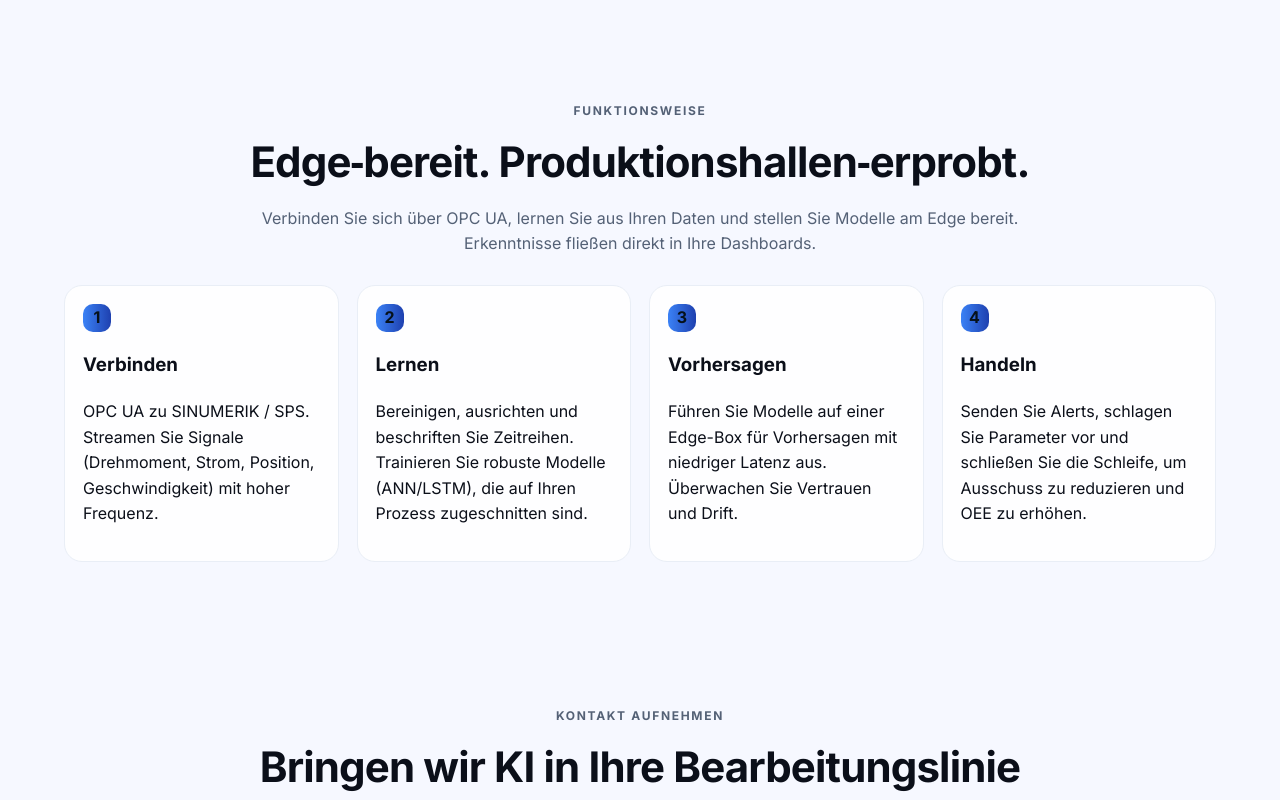
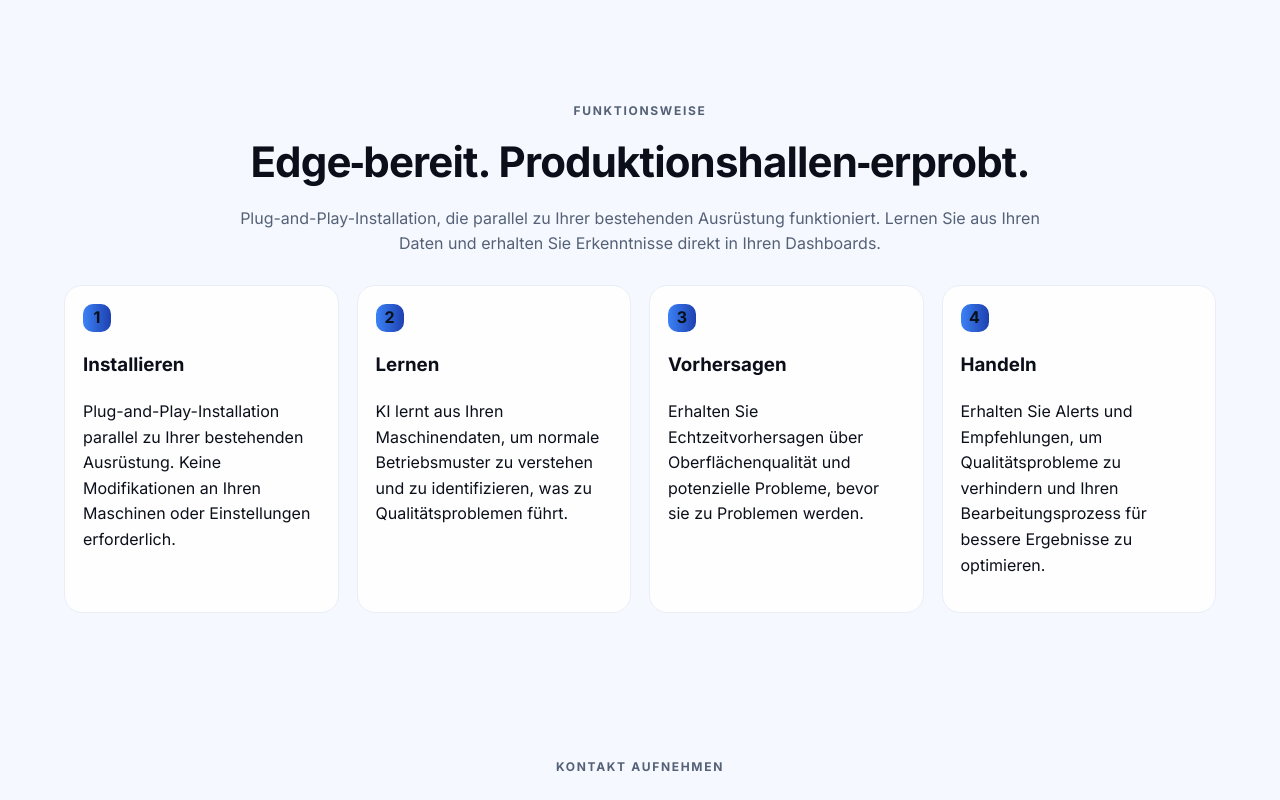
Before and after one commit to sajjad-phd/toleron-site, a plain HTML site: page index.html in a window 1280 px wide. Shown: the part 1264-2064 px from the top of the page. Drawn offline with Linux system fonts and the light colour scheme.

Commit message:
Focus on benefits and plug-and-play installation, remove technical details

```diff
--- a/index.html
+++ b/index.html
@@ -204,7 +204,7 @@
     <div class="section-head reveal">
       <span class="badge" data-en="Built for production floors" data-de="Für Produktionshallen entwickelt"><span class="dot"></span> Built for production floors</span>
       <h1><span class="gradient-text" data-en="Precision AI for Machining" data-de="Präzisions-KI für die Bearbeitung">Precision AI for Machining</span></h1>
-      <p data-en="Connect your CNCs, learn from real machine signals, and act in real time. Toleron predicts surface quality, flags anomalies, and helps you hit tolerance — first time, every time." data-de="Verbinden Sie Ihre CNC-Maschinen, lernen Sie aus echten Maschinensignalen und handeln Sie in Echtzeit. Toleron sagt Oberflächenqualität voraus, erkennt Anomalien und hilft Ihnen, Toleranzen zu treffen — beim ersten Mal, jedes Mal.">Connect your CNCs, learn from real machine signals, and act in real time. Toleron predicts surface quality, flags anomalies, and helps you hit tolerance — first time, every time.</p>
+      <p data-en="Monitor your machines without changing settings or modifying equipment. Toleron predicts surface quality, flags anomalies, and helps you hit tolerance — first time, every time." data-de="Überwachen Sie Ihre Maschinen ohne Änderung der Einstellungen oder Modifikation der Ausrüstung. Toleron sagt Oberflächenqualität voraus, erkennt Anomalien und hilft Ihnen, Toleranzen zu treffen — beim ersten Mal, jedes Mal.">Monitor your machines without changing settings or modifying equipment. Toleron predicts surface quality, flags anomalies, and helps you hit tolerance — first time, every time.</p>
       <div class="cta">
         <a class="btn btn-primary" data-mail href="#" data-en="Request a demo" data-de="Demo anfordern">
           <svg class="icon" viewBox="0 0 24 24" fill="none" stroke="currentColor" stroke-width="2"><path d="M4 4h16v16H4z"/><path d="M22 6l-10 7L2 6"/></svg>
@@ -219,7 +219,7 @@
 
     <div class="hero-card reveal">
       <div class="stats">
-        <div class="stat"><div class="num">1 kHz+</div><div class="cap" data-en="Signal sampling" data-de="Signalerfassung">Signal sampling</div></div>
+        <div class="stat"><div class="num">Real-time</div><div class="cap" data-en="Monitoring" data-de="Überwachung">Monitoring</div></div>
         <div class="stat"><div class="num">↓ 30%</div><div class="cap" data-en="Scrap & rework" data-de="Ausschuss & Nacharbeit">Scrap & rework</div></div>
         <div class="stat"><div class="num">↑ OEE</div><div class="cap" data-en="Across critical cells" data-de="Über kritische Zellen">Across critical cells</div></div>
       </div>
@@ -272,29 +272,29 @@
       <div class="section-head reveal">
         <div class="eyebrow" data-en="How it works" data-de="Funktionsweise">How it works</div>
         <h2 data-en="Edge‑ready. Shop‑floor proof." data-de="Edge‑bereit. Produktionshallen‑erprobt.">Edge‑ready. Shop‑floor proof.</h2>
-        <p class="lead" data-en="Connect via OPC UA, learn on your data, and deploy models on the edge. Insights flow straight into your dashboards." data-de="Verbinden Sie sich über OPC UA, lernen Sie aus Ihren Daten und stellen Sie Modelle am Edge bereit. Erkenntnisse fließen direkt in Ihre Dashboards.">Connect via OPC UA, learn on your data, and deploy models on the edge. Insights flow straight into your dashboards.</p>
+        <p class="lead" data-en="Plug-and-play installation that works alongside your existing equipment. Learn from your data and get insights directly in your dashboards." data-de="Plug-and-Play-Installation, die parallel zu Ihrer bestehenden Ausrüstung funktioniert. Lernen Sie aus Ihren Daten und erhalten Sie Erkenntnisse direkt in Ihren Dashboards.">Plug-and-play installation that works alongside your existing equipment. Learn from your data and get insights directly in your dashboards.</p>
       </div>
 
       <div class="timeline">
         <div class="step reveal">
           <div class="num">1</div>
-          <h3 data-en="Connect" data-de="Verbinden">Connect</h3>
-          <p data-en="OPC UA to SINUMERIK / PLCs. Stream signals (torque, current, position, speed) at high frequency." data-de="OPC UA zu SINUMERIK / SPS. Streamen Sie Signale (Drehmoment, Strom, Position, Geschwindigkeit) mit hoher Frequenz.">OPC UA to SINUMERIK / PLCs. Stream signals (torque, current, position, speed) at high frequency.</p>
+          <h3 data-en="Install" data-de="Installieren">Install</h3>
+          <p data-en="Plug-and-play installation alongside your existing equipment. No modifications to your machines or settings required." data-de="Plug-and-Play-Installation parallel zu Ihrer bestehenden Ausrüstung. Keine Modifikationen an Ihren Maschinen oder Einstellungen erforderlich.">Plug-and-play installation alongside your existing equipment. No modifications to your machines or settings required.</p>
         </div>
         <div class="step reveal">
           <div class="num">2</div>
           <h3 data-en="Learn" data-de="Lernen">Learn</h3>
-          <p data-en="Clean, align, and label time‑series. Train robust models (ANN/LSTM) tailored to your process." data-de="Bereinigen, ausrichten und beschriften Sie Zeitreihen. Trainieren Sie robuste Modelle (ANN/LSTM), die auf Ihren Prozess zugeschnitten sind.">Clean, align, and label time‑series. Train robust models (ANN/LSTM) tailored to your process.</p>
+          <p data-en="AI learns from your machine data to understand normal operation patterns and identify what leads to quality issues." data-de="KI lernt aus Ihren Maschinendaten, um normale Betriebsmuster zu verstehen und zu identifizieren, was zu Qualitätsproblemen führt.">AI learns from your machine data to understand normal operation patterns and identify what leads to quality issues.</p>
         </div>
         <div class="step reveal">
           <div class="num">3</div>
           <h3 data-en="Predict" data-de="Vorhersagen">Predict</h3>
-          <p data-en="Run models on an edge box for low‑latency predictions. Monitor confidence and drift." data-de="Führen Sie Modelle auf einer Edge-Box für Vorhersagen mit niedriger Latenz aus. Überwachen Sie Vertrauen und Drift.">Run models on an edge box for low‑latency predictions. Monitor confidence and drift.</p>
+          <p data-en="Get real-time predictions about surface quality and potential issues before they become problems." data-de="Erhalten Sie Echtzeitvorhersagen über Oberflächenqualität und potenzielle Probleme, bevor sie zu Problemen werden.">Get real-time predictions about surface quality and potential issues before they become problems.</p>
         </div>
         <div class="step reveal">
           <div class="num">4</div>
           <h3 data-en="Act" data-de="Handeln">Act</h3>
-          <p data-en="Push alerts, suggest parameters, and close the loop to reduce scrap and increase OEE." data-de="Senden Sie Alerts, schlagen Sie Parameter vor und schließen Sie die Schleife, um Ausschuss zu reduzieren und OEE zu erhöhen.">Push alerts, suggest parameters, and close the loop to reduce scrap and increase OEE.</p>
+          <p data-en="Receive alerts and recommendations to prevent quality issues and optimize your machining process for better results." data-de="Erhalten Sie Alerts und Empfehlungen, um Qualitätsprobleme zu verhindern und Ihren Bearbeitungsprozess für bessere Ergebnisse zu optimieren.">Receive alerts and recommendations to prevent quality issues and optimize your machining process for better results.</p>
         </div>
       </div>
     </div>
```
